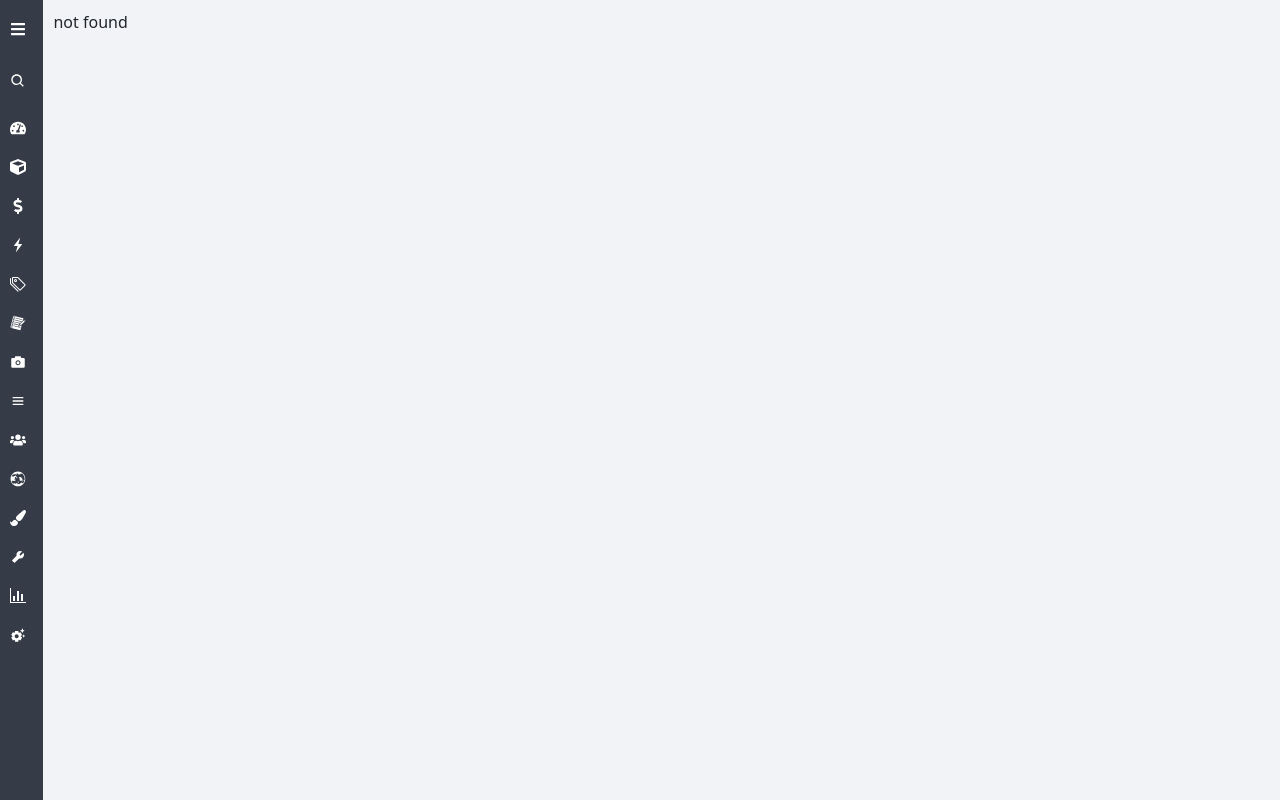
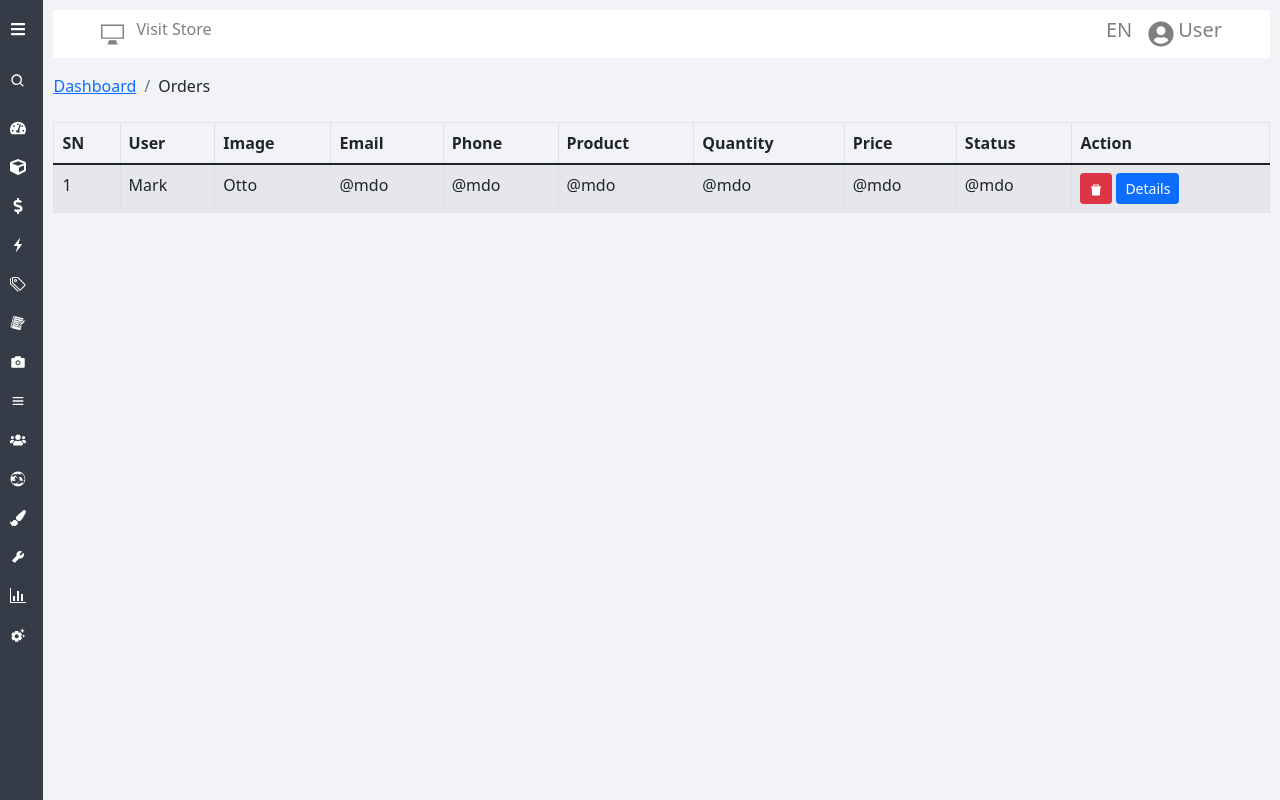
Before and after one commit to eliyas700/Diamond-Jewellery-Admin-Frontend, a React (Create React App) app: page /orders in a window 1280 px wide. Before the commit this address had no page. Built offline with nearby package versions, Linux system fonts and the light colour scheme.

Commit message:
Orders Section Added

```diff
--- a/src/App.js
+++ b/src/App.js
@@ -28,7 +28,7 @@ function App() {
           <Route path="/products" element={<Products />}></Route>
           <Route path="/users" element={<Users />}></Route>
           <Route path="/categories" element={<Categories />}></Route>
-          <Route path="/order" element={<Order />} />
+          <Route path="/orders" element={<Order />} />
           <Route path="/saved" element={<Saved />} />
           <Route path="/settings" element={<Setting />} />
 
--- a/src/components/Sidebar/SideBar.jsx
+++ b/src/components/Sidebar/SideBar.jsx
@@ -64,7 +64,7 @@ const routes = [
     icon: <FaDollarSign />,
     subRoutes: [
       {
-        path: "/sales/orders",
+        path: "/orders",
         name: "Orders ",
       },
       {
--- a/src/pages/Order.jsx
+++ b/src/pages/Order.jsx
@@ -1,5 +1,71 @@
+import React from "react";
+import { Table } from "react-bootstrap";
+import Button from "react-bootstrap/Button";
+
+import { AiFillDelete } from "react-icons/ai";
+import PageTitle from "./PageTitle";
 const Order = () => {
-  return <div className="title"> Order</div>;
+  return (
+    <div>
+      {" "}
+      <div>
+        <PageTitle></PageTitle>
+        <div className="my-3">
+          <nav aria-label="breadcrumb">
+            <ol class="breadcrumb">
+              <li class="breadcrumb-item ">
+                <a href="/">Dashboard</a>
+              </li>
+              <li class="breadcrumb-item " aria-current="page">
+                Orders
+              </li>
+            </ol>
+          </nav>
+
+          <div></div>
+          <Table striped bordered hover className="my-4">
+            <thead>
+              <tr>
+                <th>SN</th>
+                <th>User</th>
+                <th>Image</th>
+                <th>Email</th>
+                <th>Phone</th>
+                <th>Product</th>
+                <th>Quantity</th>
+                <th>Price</th>
+                <th>Status</th>
+                <th>Action</th>
+              </tr>
+            </thead>
+            <tbody>
+              <tr>
+                <td>1</td>
+                <td>Mark</td>
+                <td>Otto</td>
+                <td>@mdo</td>
+                <td>@mdo</td>
+                <td>@mdo</td>
+                <td>@mdo</td>
+                <td>@mdo</td>
+                <td>@mdo</td>
+                <td>
+                  <div className="flex ">
+                    <Button className="me-1" variant="danger" size="sm">
+                      <AiFillDelete />
+                    </Button>
+                    <Button variant="primary" size="sm">
+                      Details
+                    </Button>
+                  </div>
+                </td>
+              </tr>
+            </tbody>
+          </Table>
+        </div>
+      </div>
+    </div>
+  );
 };
 
 export default Order;
```
